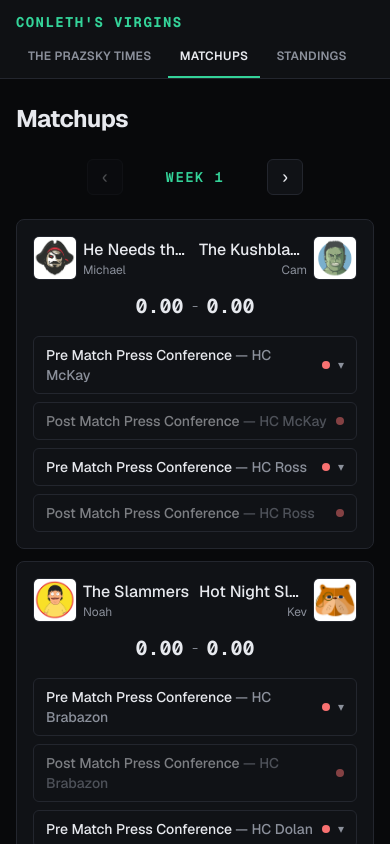
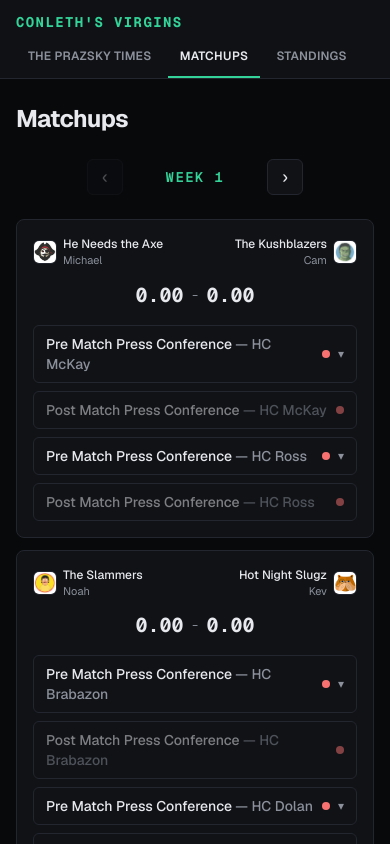
Before and after one commit to michaelmckay24/conleths-virgins, a Next.js app: page /matchups in a window 390 px wide. Shown: the top 844 px of the page. Built offline with nearby package versions, Linux system fonts and the light colour scheme; no server answers; the database is empty.

Commit message:
making smaller again

```diff
--- a/app/_components/MatchupScoreRow.tsx
+++ b/app/_components/MatchupScoreRow.tsx
@@ -14,13 +14,13 @@ export function MatchupScoreRow({ matchup }: { matchup: Matchup }) {
           alt={`${home.teamName} logo`}
           width={44}
           height={44}
-          className="size-11 shrink-0 rounded-md border border-border bg-surface-raised object-cover"
+          className="size-6 shrink-0 rounded-md border border-border bg-surface-raised object-cover sm:size-11"
         />
         <div className="min-w-0">
-          <p className="truncate text-base font-medium text-foreground">
+          <p className="truncate text-xs font-medium text-foreground sm:text-base">
             {home.teamName}
           </p>
-          <p className="truncate text-xs text-muted">{home.owner}</p>
+          <p className="truncate text-[11px] text-muted sm:text-xs">{home.owner}</p>
         </div>
       </div>
       <div className="order-3 col-span-2 flex items-center justify-center gap-2 font-mono text-xl font-bold sm:order-none sm:col-span-1 sm:text-2xl">
@@ -30,17 +30,17 @@ export function MatchupScoreRow({ matchup }: { matchup: Matchup }) {
       </div>
       <div className="order-2 flex min-w-0 items-center justify-end gap-1.5 sm:order-none sm:gap-3">
         <div className="min-w-0 text-right">
-          <p className="truncate text-base font-medium text-foreground">
+          <p className="truncate text-xs font-medium text-foreground sm:text-base">
             {away.teamName}
           </p>
-          <p className="truncate text-xs text-muted">{away.owner}</p>
+          <p className="truncate text-[11px] text-muted sm:text-xs">{away.owner}</p>
         </div>
         <Image
           src={away.icon}
           alt={`${away.teamName} logo`}
           width={44}
           height={44}
-          className="size-11 shrink-0 rounded-md border border-border bg-surface-raised object-cover"
+          className="size-6 shrink-0 rounded-md border border-border bg-surface-raised object-cover sm:size-11"
         />
       </div>
     </div>
```
